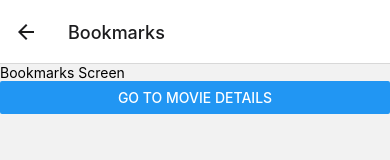
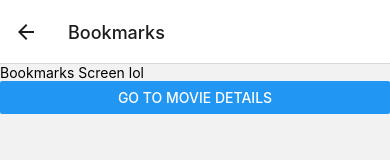
Before and after one commit to JoshuaH6414/Applied-Project, a React Native app: screen /Bookmarks in a window 390 px wide. Shown: the top 160 px of the page. Built offline with nearby package versions, Linux system fonts and the light colour scheme.

Commit message:
Updated BookmarksScreen

```diff
--- a/screens/BookmarksScreen.js
+++ b/screens/BookmarksScreen.js
@@ -6,7 +6,7 @@ import { View, Text, Button } from 'react-native';
 const BookmarksScreen = ({ navigation }) => {
   return (
     <View>
-      <Text>Bookmarks Screen</Text>
+      <Text>Bookmarks Screen lol</Text>
       {/* Display bookmarked movies */}
       <Button title="Go to Movie Details" onPress={() => navigation.navigate('MovieDetails')} />
     </View>
```
